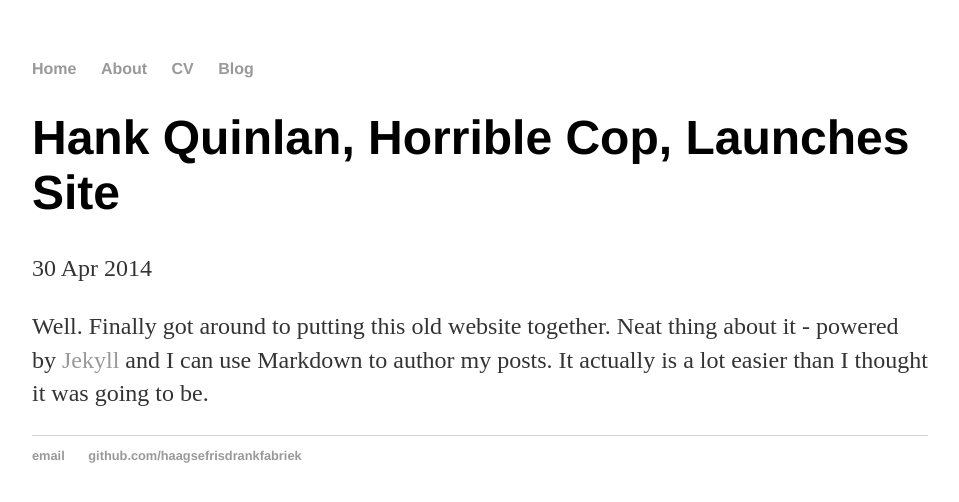
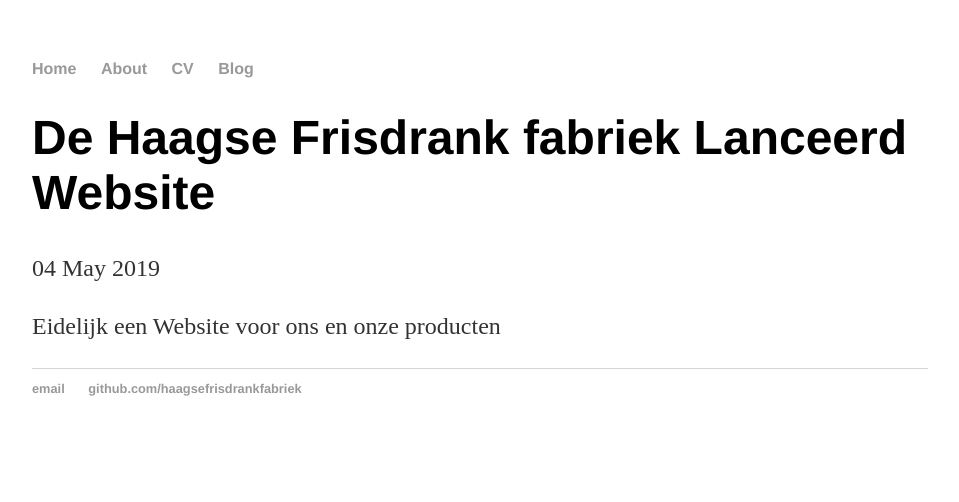
Before and after one commit to Haagsefrisdrankfabriek/haagsefrisdrankfabriek.github.io, a Jekyll site: the page built from 2014-04-30-hank-quinlan-site-launched.md, in a window 1280 px wide. Shown: the top 502 px of the page, without its empty margins (160-1119 px from the left). Built offline with Jekyll 4.4.1, drawn with Linux system fonts in a browser that asks for light colours.

Commit message:
Update 2014-04-30-hank-quinlan-site-launched.md

```diff
--- a/2014-04-30-hank-quinlan-site-launched.md
+++ b/2014-04-30-hank-quinlan-site-launched.md
@@ -1,7 +1,7 @@
 ---
 layout: post
-title: "Hank Quinlan, Horrible Cop, Launches Site"
-date: 2014-04-30
+title: "De Haagse Frisdrank fabriek Lanceerd Website"
+date: 2019-05-4
 ---
 
-Well. Finally got around to putting this old website together. Neat thing about it - powered by [Jekyll](http://jekyllrb.com) and I can use Markdown to author my posts. It actually is a lot easier than I thought it was going to be.
+Eidelijk een Website voor ons en onze producten
```
